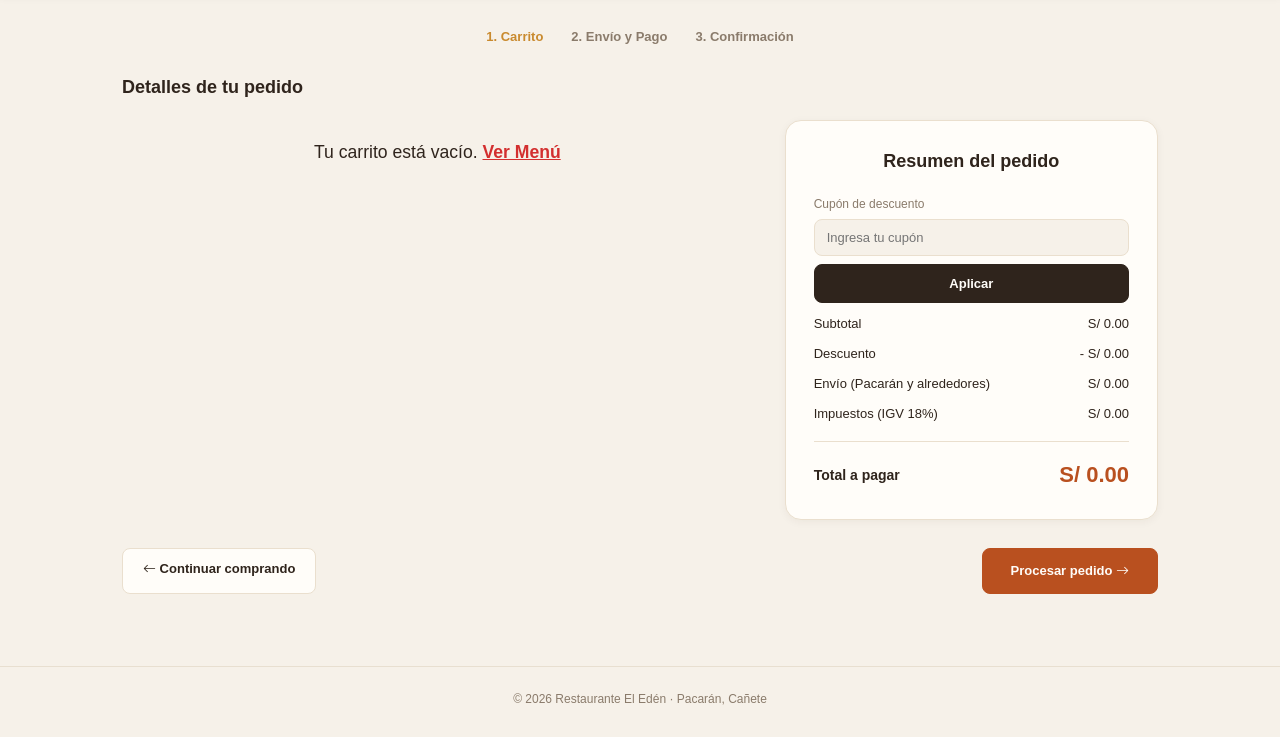
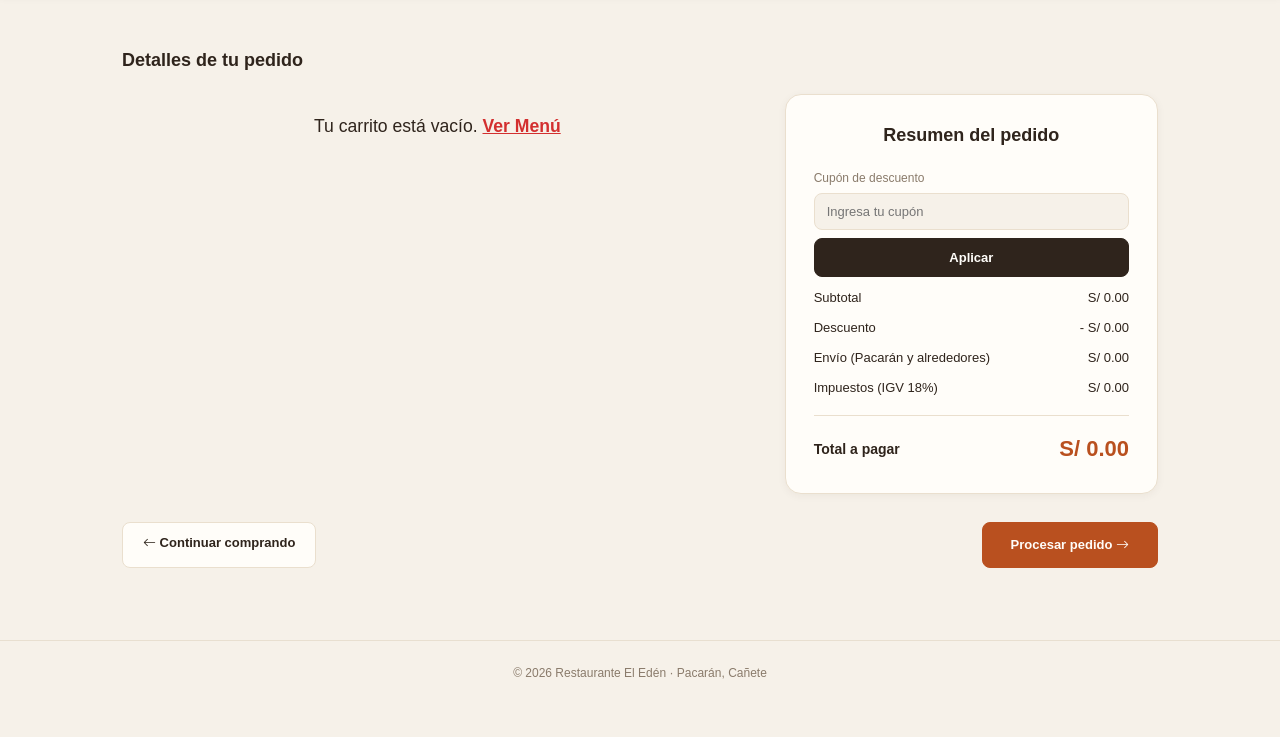
Before and after one commit to joseborda123/WEB_DELIVERY_EL_EDEN, a plain HTML site: page carrito.html in a window 1280 px wide. Shown: the part 63-800 px from the top of the page. Drawn offline with nearby package versions, Linux system fonts and the light colour scheme.

Commit message:
Update carrito.html

```diff
--- a/carrito.html
+++ b/carrito.html
@@ -25,13 +25,6 @@
   </header>
 
   <main>
-
-    <!-- Indicador de proceso -->
-    <ol id="carrito-pasos">
-      <li class="carrito-paso carrito-paso-activo">1. Carrito</li>
-      <li class="carrito-paso">2. Envío y Pago</li>
-      <li class="carrito-paso">3. Confirmación</li>
-    </ol>
 
     <h2>Detalles de tu pedido</h2>
 
@@ -79,6 +72,6 @@
   <footer>
     <p>© 2026 Restaurante El Edén · Pacarán, Cañete</p>
   </footer>
-  <script src="JS/carrito.js"></script>
+  <script src="js/carrito.js"></script>
 </body>
 </html>
```
